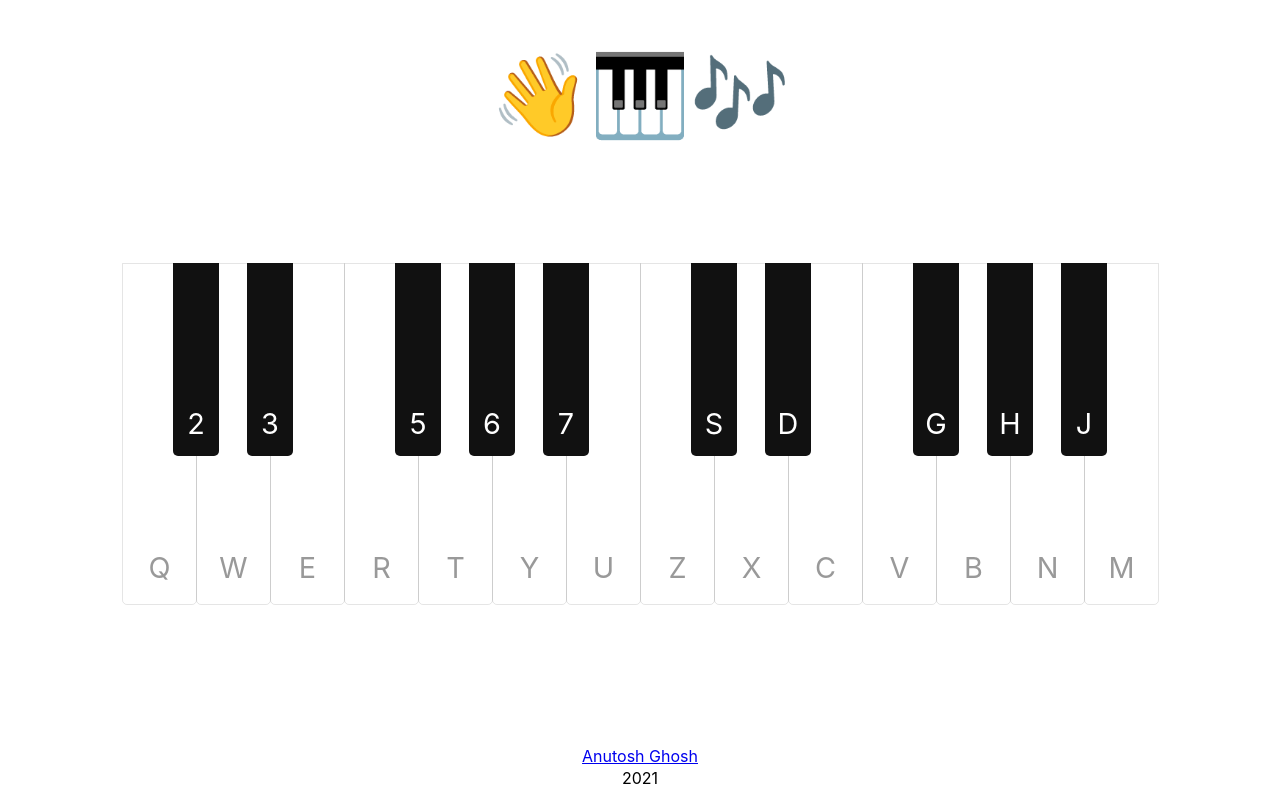
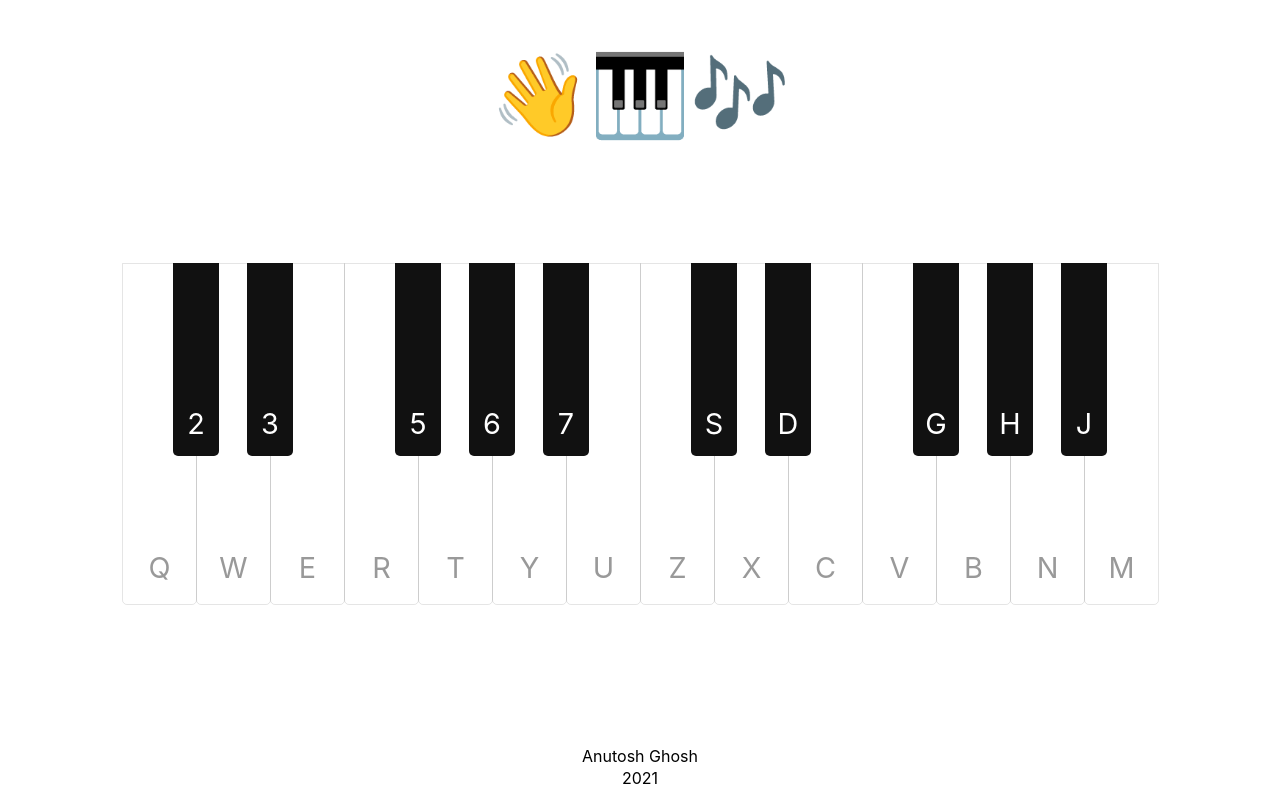
Before and after one commit to anutosh097/Online-Piano, a React (Create React App) app: page / in a window 1280 px wide. Built offline with nearby package versions, Linux system fonts and the light colour scheme.

Commit message:
styling modify for footer name

```diff
--- a/src/App.tsx
+++ b/src/App.tsx
@@ -10,8 +10,8 @@ return (
 <div className="app">
 <Logo />
 <main className="app-content">
-        <Main />
-      </main>
+  <Main />
+</main>
 <Footer />
 </div>
 )
--- a/src/components/Footer/Footer.tsx
+++ b/src/components/Footer/Footer.tsx
@@ -5,7 +5,7 @@ const Footer: FunctionComponent = () => {
 const currentYear = new Date().getFullYear()
 return (
 <footer className="footer">
-<a target="_blank" rel="noreferrer" href="https://twitter.com/AnutoshGhosh5">Anutosh Ghosh</a>
+<a className="link-style" target="_blank" rel="noreferrer" href="https://twitter.com/AnutoshGhosh5">Anutosh Ghosh</a>
 <br />
 {currentYear}
 </footer>
--- a/src/components/Footer/style.css
+++ b/src/components/Footer/style.css
@@ -4,3 +4,21 @@
   text-align: center;
   line-height: 1.4;
 }
+
+* {
+  font-family: -apple-system, BlinkMacSystemFont, 'Segoe UI', 'Roboto', 'Oxygen',
+    'Ubuntu', 'Cantarell', 'Fira Sans', 'Droid Sans', 'Helvetica Neue',
+    sans-serif;
+  -webkit-font-smoothing: antialiased;
+  -moz-osx-font-smoothing: grayscale;
+}
+
+.link-style {
+  text-decoration: none;
+  color: black;
+}
+
+.link-style:hover,
+.link-style:active {
+  color: red;
+}
```
